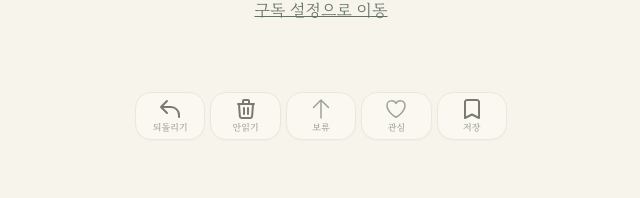
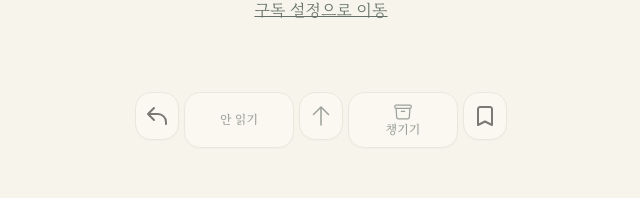
Before and after one commit to seheon99/news, a Next.js app in the folder apps/web/: page / in a window 1280 px wide. Shown: the part 181-379 px from the top of the page, without its empty margins (319-959 px from the left). Built offline with nearby package versions, Linux system fonts and the light colour scheme.

Commit message:
style: refine feed actions and story footer

```diff
--- a/apps/web/src/app/reader.css
+++ b/apps/web/src/app/reader.css
@@ -421,6 +421,11 @@ input:focus-visible {
   user-select: none;
 }
 
+.story-title a {
+  color: inherit;
+  text-decoration: none;
+}
+
 .story-description {
   min-height: 0;
   flex: 1;
@@ -437,8 +442,9 @@ input:focus-visible {
 .story-meta {
   display: flex;
   flex: none;
-  flex-direction: column;
-  gap: 6px;
+  align-items: baseline;
+  justify-content: space-between;
+  gap: 12px;
   margin-top: auto;
   padding-top: 16px;
   color: var(--muted);
@@ -446,33 +452,39 @@ input:focus-visible {
   touch-action: none;
 }
 
-.story-meta a {
-  color: var(--secondary);
-  font-size: 13px;
-  font-weight: 600;
+.story-source {
+  flex: 1;
+  min-width: 0;
+  overflow: hidden;
+  text-overflow: ellipsis;
+  white-space: nowrap;
+}
+
+.story-meta time {
+  flex: none;
+  white-space: nowrap;
 }
 
 .story-actions {
-  display: flex;
-  justify-content: center;
+  display: grid;
+  grid-template-columns: 44px minmax(0, 1fr) 44px minmax(0, 1fr) 44px;
   gap: 5px;
   padding: 14px 0 0;
 }
 
 .story-actions button {
   display: flex;
-  width: 20%;
+  width: 100%;
   min-width: 44px;
   min-height: 48px;
-  flex: 1 1 0;
-  flex-direction: column;
+  flex-direction: row;
   align-items: center;
   justify-content: center;
   gap: 2px;
   border: 1px solid var(--border);
   border-radius: 16px;
   background: #fffdf7;
-  padding: 3px 1px;
+  padding: 3px;
   color: var(--secondary);
 }
 
@@ -489,10 +501,21 @@ input:focus-visible {
 }
 
 .story-actions button span {
-  font-size: 9px;
+  font-size: 12px;
   font-weight: 600;
   line-height: 1.2;
   white-space: nowrap;
+}
+
+.story-actions button.story-action-button-with-label {
+  min-height: 56px;
+  flex-direction: column;
+  gap: 0;
+}
+
+.story-actions button.story-action-button-with-label svg {
+  width: 20px;
+  height: 20px;
 }
 
 .story-actions button[aria-pressed="true"] {
--- a/apps/web/src/components/story-card.tsx
+++ b/apps/web/src/components/story-card.tsx
@@ -2,8 +2,8 @@
 /* eslint-disable tailwindcss/no-custom-classname, @next/next/no-img-element */
 import { useEffect, useRef, useState, type PointerEvent } from "react";
 import Link from "next/link";
-import { ArrowUpIcon, HeartIcon } from "@heroicons/react/24/outline";
-import { HeartIcon as HeartSolid } from "@heroicons/react/24/solid";
+import { ArchiveBoxIcon, ArrowUpIcon } from "@heroicons/react/24/outline";
+import { ArchiveBoxIcon as ArchiveBoxSolid } from "@heroicons/react/24/solid";
 import { Button } from "@/components/ui/button";
 import { gestureAction } from "@/lib/gesture";
 import { useReaderStore } from "@/stores/reader-provider";
@@ -163,8 +163,16 @@ export function StoryCard() {
             }}
           >
             <div className="story-card-content">
-              <h1 data-no-drag tabIndex={0} className="story-title">
-                {story.title}
+              <h1 data-no-drag className="story-title">
+                <a
+                  data-no-drag
+                  href={story.url}
+                  target="_blank"
+                  rel="noopener noreferrer"
+                  onClick={(e) => e.stopPropagation()}
+                >
+                  {story.title}
+                </a>
               </h1>
               <p
                 data-no-drag
@@ -181,15 +189,6 @@ export function StoryCard() {
                     ? new Date(story.publishedAt).toLocaleDateString("ko-KR")
                     : "날짜 정보 없음"}
                 </time>
-                <a
-                  data-no-drag
-                  href={story.url}
-                  target="_blank"
-                  rel="noopener noreferrer"
-                  onClick={(e) => e.stopPropagation()}
-                >
-                  원문 보기 ↗
-                </a>
               </div>
             </div>
           </article>
@@ -217,7 +216,7 @@ export function StoryCard() {
             label: "직전 선택 되돌리기",
             icon: <img src="/figma/undo.svg" width="24" height="24" alt="" />,
             disabled: !history.length,
-            shortLabel: "되돌리기",
+            visibleLabel: undefined,
             run: () => {
               undo();
               setMessage("직전 선택을 되돌렸어요.");
@@ -225,31 +224,27 @@ export function StoryCard() {
           },
           {
             label: "안 읽기",
-            icon: (
-              <img src="/figma/discard.svg" width="24" height="24" alt="" />
-            ),
+            icon: null,
             disabled: !story,
-            shortLabel: "안읽기",
+            visibleLabel: "안 읽기",
             run: () => act("skip"),
           },
           {
             label: "큐 맨 뒤로 보류",
             icon: <ArrowUpIcon />,
             disabled: !story,
-            shortLabel: "보류",
+            visibleLabel: undefined,
             run: () => act("defer"),
           },
           {
-            label: liked ? "관심 표시 취소" : "관심 표시",
-            icon: liked ? <HeartSolid /> : <HeartIcon />,
+            label: liked ? "챙기기 취소" : "챙기기",
+            icon: liked ? <ArchiveBoxSolid /> : <ArchiveBoxIcon />,
             disabled: !story,
-            shortLabel: "관심",
+            visibleLabel: "챙기기",
             pressed: liked,
             run: () => {
               interest();
-              setMessage(
-                liked ? "관심 표시를 취소했어요." : "관심을 표시했어요.",
-              );
+              setMessage(liked ? "챙기기를 취소했어요." : "챙겼어요.");
             },
           },
           {
@@ -258,7 +253,7 @@ export function StoryCard() {
               <img src="/figma/bookmark.svg" width="24" height="24" alt="" />
             ),
             disabled: !story,
-            shortLabel: "저장",
+            visibleLabel: undefined,
             run: () => act("save"),
           },
         ].map((a) => (
@@ -270,10 +265,10 @@ export function StoryCard() {
             disabled={a.disabled}
             onClick={a.run}
             variant="outline"
-            className="story-action-button"
+            className={`story-action-button ${a.visibleLabel ? "story-action-button-with-label" : ""}`}
           >
             {a.icon}
-            <span>{a.shortLabel}</span>
+            {a.visibleLabel && <span>{a.visibleLabel}</span>}
           </Button>
         ))}
       </div>
```
Also changed, not shown: 3 other files (tests, documents, lock files or other folders).
